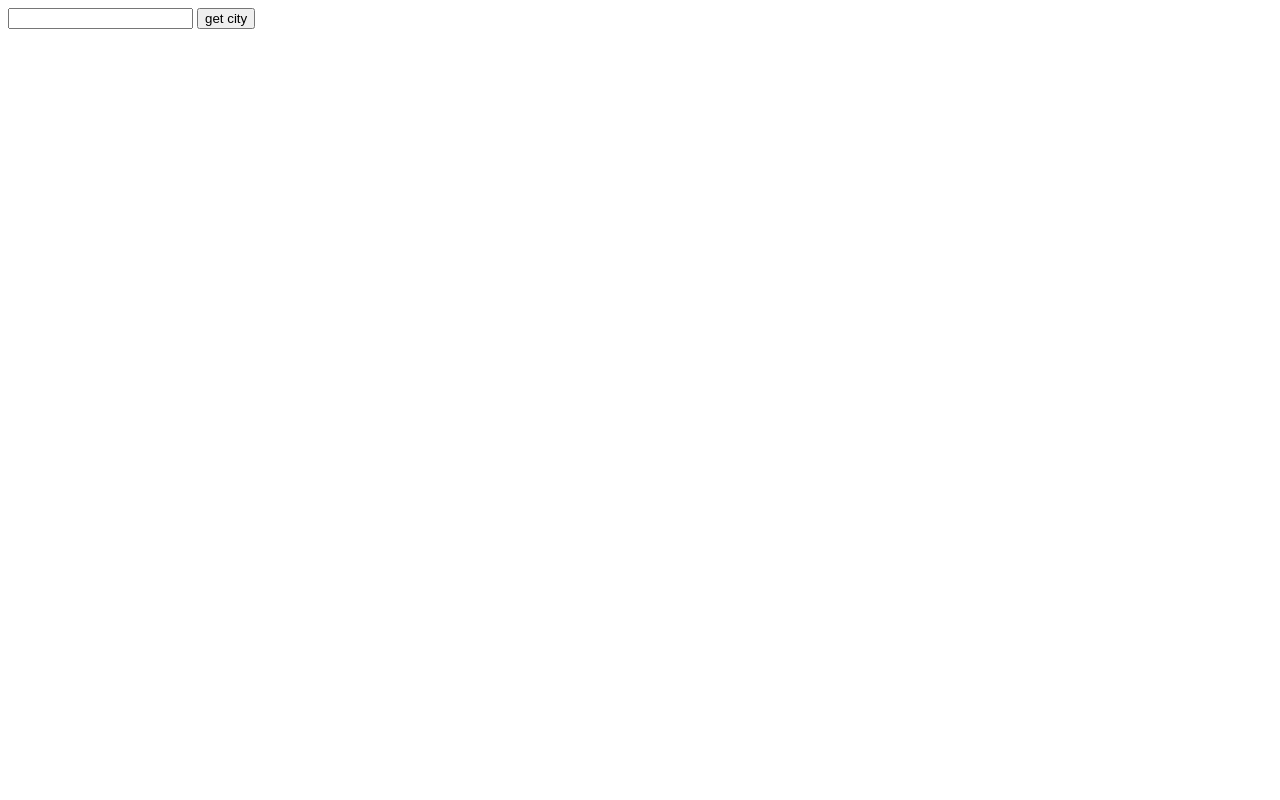
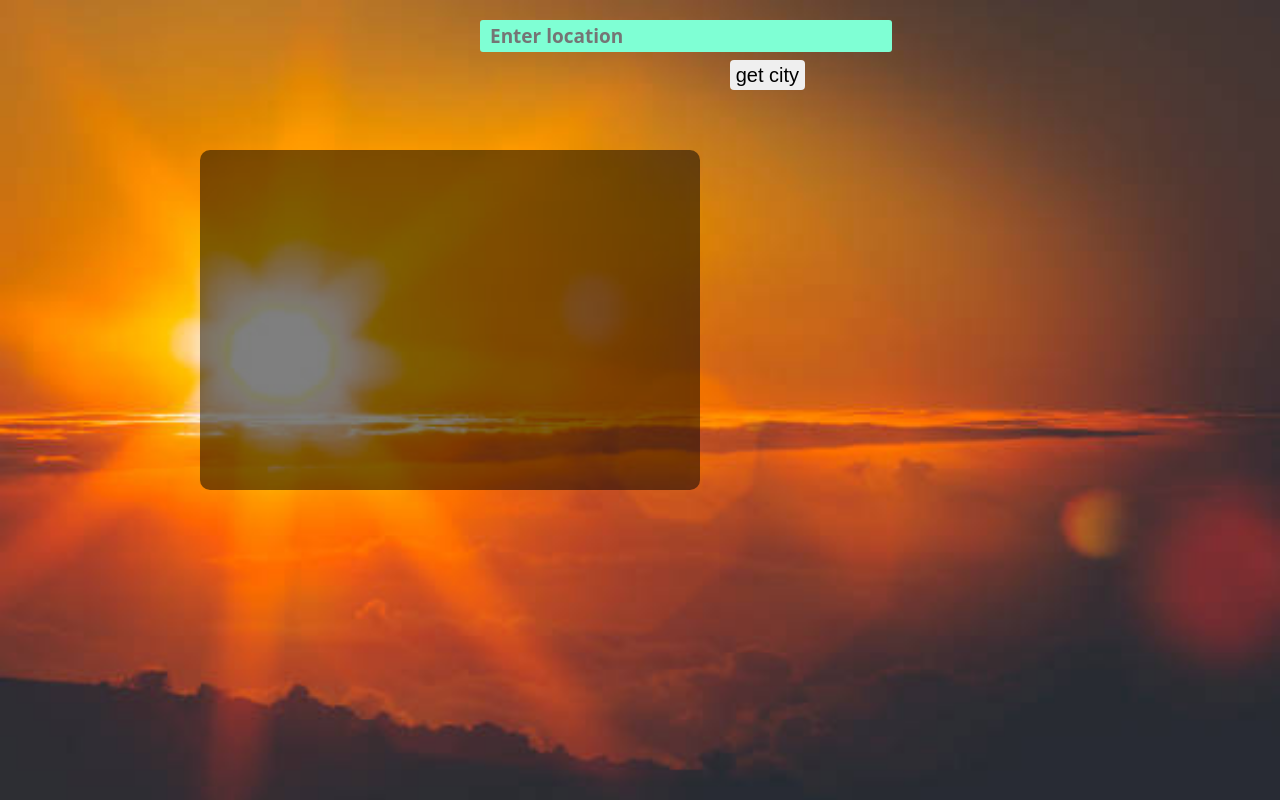
Before and after one commit to Victorasamu123/Weather-app, a plain HTML site: page index.html in a window 1280 px wide. Drawn offline with Linux system fonts and the light colour scheme.

Commit message:
styled the weather app

```diff
--- a/index.html
+++ b/index.html
@@ -4,18 +4,20 @@
     <meta charset="UTF-8">
     <meta http-equiv="X-UA-Compatible" content="IE=edge">
     <meta name="viewport" content="width=device-width, initial-scale=1.0">
-    <title>Document</title>
+    <title>Weather App</title>
+    <link rel="icon" href="">
     <link rel="stylesheet" href="style.css">
 </head>
 <body>
-    <input type="text" id="city">
+    <input type="text" id="city" placeholder="Enter location">
     <button onclick="getUrl()">get city</button>
     <script src="script.js"></script>
-    <div id="temp"></div>
+    <div id="temp"></div></div>
     <div id="presure"></div>
     <div id="humidity"></div>
     <div id="lon"></div>
     <div id="lat"></div>
     <div id="con"></div>
+    <div id="town"></div>
 </body>
 </html>
--- a/script.js
+++ b/script.js
@@ -6,6 +6,7 @@ async function getUrl(){
     let long = document.getElementById("lon");
     let latt = document.getElementById("lat");
     let county = document.getElementById("con");
+    let townName = document.getElementById("town")
     const url = `https://api.openweathermap.org/data/2.5/weather?q=${cityName}&appid=09756d60b2011a99fb389f6e43e766cc`;
     const response = await fetch(url);
     const getResponse = await response.json();
@@ -15,5 +16,6 @@ async function getUrl(){
     long.innerHTML = JSON.stringify("Longitude: "+ getResponse.coord.lon);
     latt.innerHTML = JSON.stringify("Latitude: " +getResponse.coord.lat);
     county.innerHTML = JSON.stringify("Country: " +getResponse.sys.country);
+    townName.innerHTML = JSON.stringify(getResponse.name);
     console.log(getResponse);
 }
--- a/style.css
+++ b/style.css
@@ -0,0 +1,67 @@
+body{
+    height: 100%;
+    width: 100%;
+    overflow: hidden;
+    margin: 0;
+    padding: 0;
+    background-image: url(images/istockphoto-831418464-612x612.jpg);
+    background-repeat: no-repeat;
+    background-size: cover;
+    position: absolute;
+
+}
+#city{
+    position: absolute;
+    top: 20px;
+    left: 480px;
+    height: 30px;
+    width: 400px;
+    font-size: 19px;
+    font-family: system-ui, -apple-system, BlinkMacSystemFont, 'Segoe UI', Roboto, Oxygen, Ubuntu, Cantarell, 'Open Sans', 'Helvetica Neue', sans-serif;
+    background-color: aquamarine;
+    font-weight: 600;
+    border: 0;
+    border-radius: 3px;
+    padding-left: 10px;
+}
+button{
+    position: absolute;
+    top: 60px;
+    right: 475px;
+    height: 30px;
+    border: 0;
+    font-size: 20px;
+    border-radius: 4px;
+}
+#temp{
+    position: absolute;
+    top: 150px;
+    left: 200px;
+    font-size:100px;
+    color: rgb(255,255,255);
+    font-weight: bolder;
+    height: 250px;
+    width: 400px;
+    background-color:rgba(0,0,0,0.5);
+    /* opacity: 0.2; */
+    border-radius: 10px;
+    padding-left:100px ;
+    padding-top: 90px;
+    font-family: sans-serif;
+}
+#town{
+    position: absolute;
+    top: 180px;
+    left: 250px;
+    font-size: 35px;
+    font-family: sans-serif;
+    font-weight: 900;
+}
+#con{
+    position: absolute;
+    bottom: 150px;
+    left: 230px;
+    font-size: 20px;
+    font-family: sans-serif;
+    font-weight: 900;
+}
```
Also changed, not shown: images/istockphoto-1289449088-612x612.jpg (added), images/istockphoto-477839825-170667a.jpg (added), images/istockphoto-831418464-612x612.jpg (added), images/photo-1601134467661-3d775b999c8b.avif (added).
